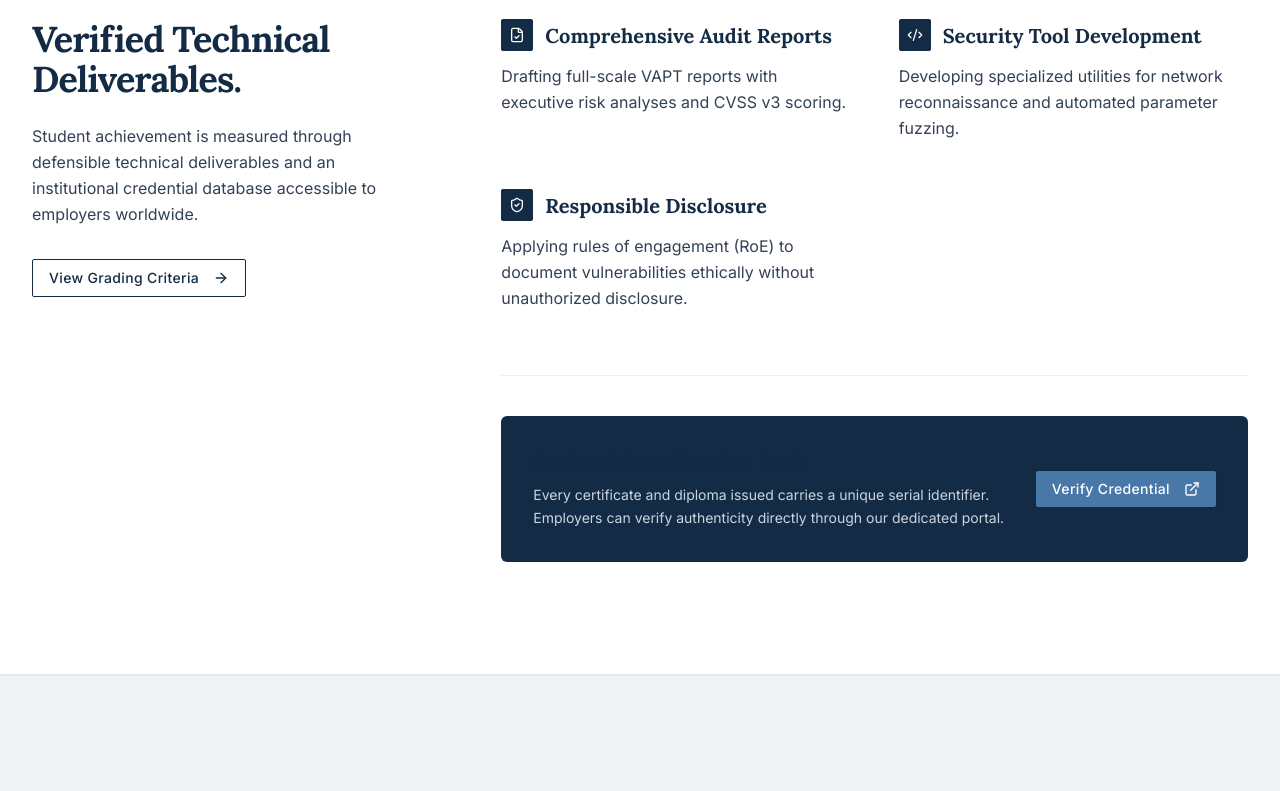
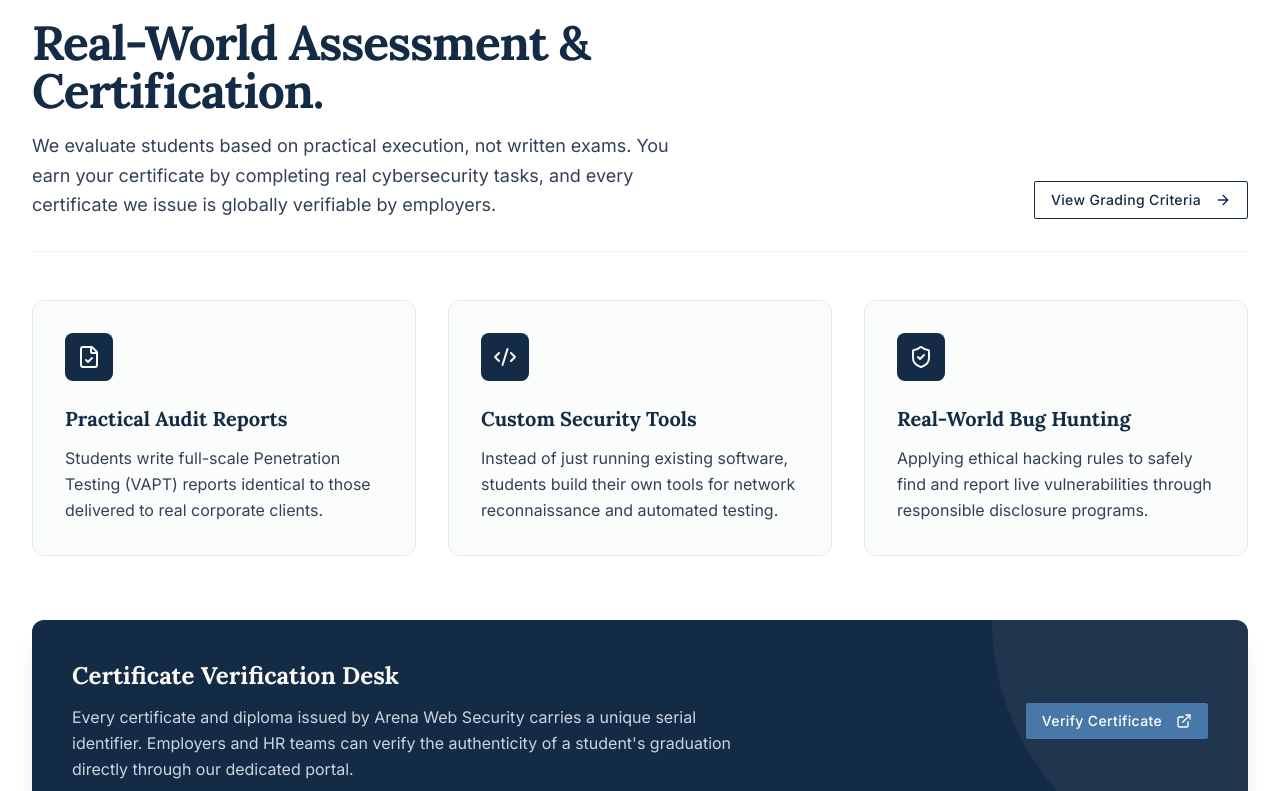
Before and after one commit to thesamubin/arena.edu.bd, a Next.js app: page / in a window 1280 px wide. Shown: the part 9280-10071 px from the top of the page. Built offline with nearby package versions, Linux system fonts and the light colour scheme.

Commit message:
Refresh student outcomes section
Update deliverable messaging to emphasize practical cybersecurity assessments, custom tools, bug hunting, and real-world certification. Rework the layout into a three-column card grid with an expanded certificate verification panel.

```diff
--- a/src/components/home/StudentOutcomesSection.tsx
+++ b/src/components/home/StudentOutcomesSection.tsx
@@ -14,38 +14,37 @@ export function StudentOutcomesSection() {
   const projectTypes = [
     {
       icon: FileCheck,
-      title: "Comprehensive Audit Reports",
-      description: "Drafting full-scale VAPT reports with executive risk analyses and CVSS v3 scoring.",
+      title: "Practical Audit Reports",
+      description: "Students write full-scale Penetration Testing (VAPT) reports identical to those delivered to real corporate clients.",
     },
     {
       icon: Code2,
-      title: "Security Tool Development",
-      description: "Developing specialized utilities for network reconnaissance and automated parameter fuzzing.",
+      title: "Custom Security Tools",
+      description: "Instead of just running existing software, students build their own tools for network reconnaissance and automated testing.",
     },
     {
       icon: ShieldCheck,
-      title: "Responsible Disclosure",
-      description: "Applying rules of engagement (RoE) to document vulnerabilities ethically without unauthorized disclosure.",
+      title: "Real-World Bug Hunting",
+      description: "Applying ethical hacking rules to safely find and report live vulnerabilities through responsible disclosure programs.",
     },
   ];
 
   return (
     <Section background="white" spacing="xl" className="border-b border-academic-grey-border">
       <Container size="xl">
-        <div className="flex flex-col lg:flex-row gap-12 lg:gap-24 items-start">
+        <div className="flex flex-col gap-12">
 
-          <div className="lg:w-1/3 space-y-6">
-            <Heading
-              level={2}
-              className="text-3xl sm:text-4xl"
-            >
-              Verified Technical Deliverables.
+          {/* Header Area */}
+          <div className="flex flex-col md:flex-row md:items-end justify-between gap-6 border-b border-academic-grey-border/50 pb-8">
+            <div className="max-w-2xl space-y-4">
+              <Heading level={2} className="text-3xl sm:text-4xl lg:text-5xl">
+                Real-World Assessment & Certification.
               </Heading>
-            <p className="text-academic-ink-secondary text-base leading-relaxed">
-              Student achievement is measured through defensible technical deliverables and an institutional
-              credential database accessible to employers worldwide.
+              <p className="text-academic-ink-secondary text-lg leading-relaxed">
+                We evaluate students based on practical execution, not written exams. You earn your certificate by completing real cybersecurity tasks, and every certificate we issue is globally verifiable by employers.
               </p>
-            <div className="pt-2">
+            </div>
+            <div className="shrink-0">
               <Button href="/academics" variant="secondary" size="md">
                 <span>View Grading Criteria</span>
                 <ArrowRight className="w-4 h-4 ml-1.5" />
@@ -53,20 +52,18 @@ export function StudentOutcomesSection() {
             </div>
           </div>
 
-          <div className="lg:w-2/3">
-            <div className="grid grid-cols-1 md:grid-cols-2 gap-x-12 gap-y-12 mb-16">
+          {/* 3-Column Grid for Deliverables */}
+          <div className="grid grid-cols-1 md:grid-cols-3 gap-8">
             {projectTypes.map((project, idx) => {
               const Icon = project.icon;
               return (
-                  <div key={idx} className="space-y-3">
-                    <div className="flex items-center gap-3 mb-2">
-                      <div className="w-8 h-8 rounded-sm bg-academic-navy text-white flex items-center justify-center shrink-0">
-                        <Icon className="w-4 h-4 text-academic-warm" />
+                <div key={idx} className="bg-academic-grey/30 rounded-xl p-6 sm:p-8 border border-academic-grey-border">
+                  <div className="w-12 h-12 rounded-lg bg-academic-navy text-white flex items-center justify-center mb-6">
+                    <Icon className="w-6 h-6 text-academic-warm" />
                   </div>
-                      <h3 className="font-serif text-xl font-bold text-academic-navy leading-tight">
+                  <h3 className="font-serif text-xl font-bold text-academic-navy mb-3">
                     {project.title}
                   </h3>
-                    </div>
                   <p className="text-academic-ink-secondary text-base leading-relaxed">
                     {project.description}
                   </p>
@@ -75,29 +72,32 @@ export function StudentOutcomesSection() {
             })}
           </div>
 
-            {/* Credential Verification Notice */}
-            <div className="border-t border-academic-grey-border/60 pt-10">
-              <div className="bg-academic-navy p-8 rounded-md text-white flex flex-col sm:flex-row sm:items-center justify-between gap-6">
-                <div>
-                  <h3 className="font-serif text-xl font-bold mb-2">
-                    Credential Verification Desk
+          {/* Full-width Certificate Verification Notice */}
+          <div className="mt-4">
+            <div className="bg-academic-navy p-8 sm:p-10 rounded-xl text-white flex flex-col md:flex-row md:items-center justify-between gap-8 shadow-xl relative overflow-hidden">
+              {/* Subtle background decoration */}
+              <div className="absolute top-0 right-0 w-64 h-64 bg-white/5 rounded-bl-full pointer-events-none" />
+
+              <div className="relative z-10 max-w-2xl">
+                <h3 className="font-serif text-2xl font-bold mb-3 text-academic-warm">
+                  Certificate Verification Desk
                 </h3>
-                  <p className="text-sm text-slate-300 max-w-lg leading-relaxed">
-                    Every certificate and diploma issued carries a unique serial identifier.
-                    Employers can verify authenticity directly through our dedicated portal.
+                <p className="text-base text-slate-300 leading-relaxed">
+                  Every certificate and diploma issued by Arena Web Security carries a unique serial identifier.
+                  Employers and HR teams can verify the authenticity of a student's graduation directly through our dedicated portal.
                 </p>
               </div>
-                <div className="shrink-0">
+
+              <div className="relative z-10 shrink-0">
                 <Button
                   href={VERIFICATION_PORTAL_URL}
                   external
                   variant="accent"
                   size="md"
                 >
-                    <span>Verify Credential</span>
+                  <span>Verify Certificate</span>
                   <ExternalLink className="w-4 h-4 ml-1.5" />
                 </Button>
-                </div>
               </div>
             </div>
           </div>
```
Lines whose indentation alone changed are shown as unchanged.
